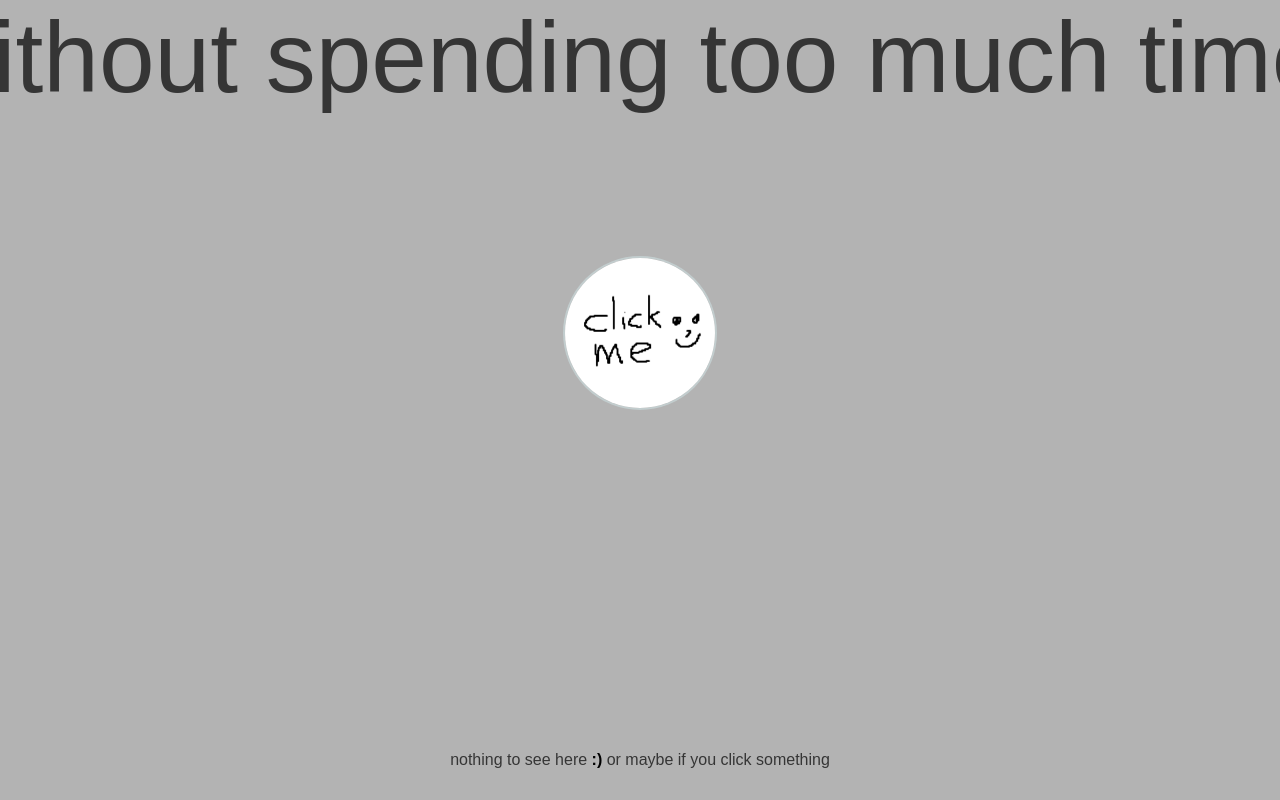
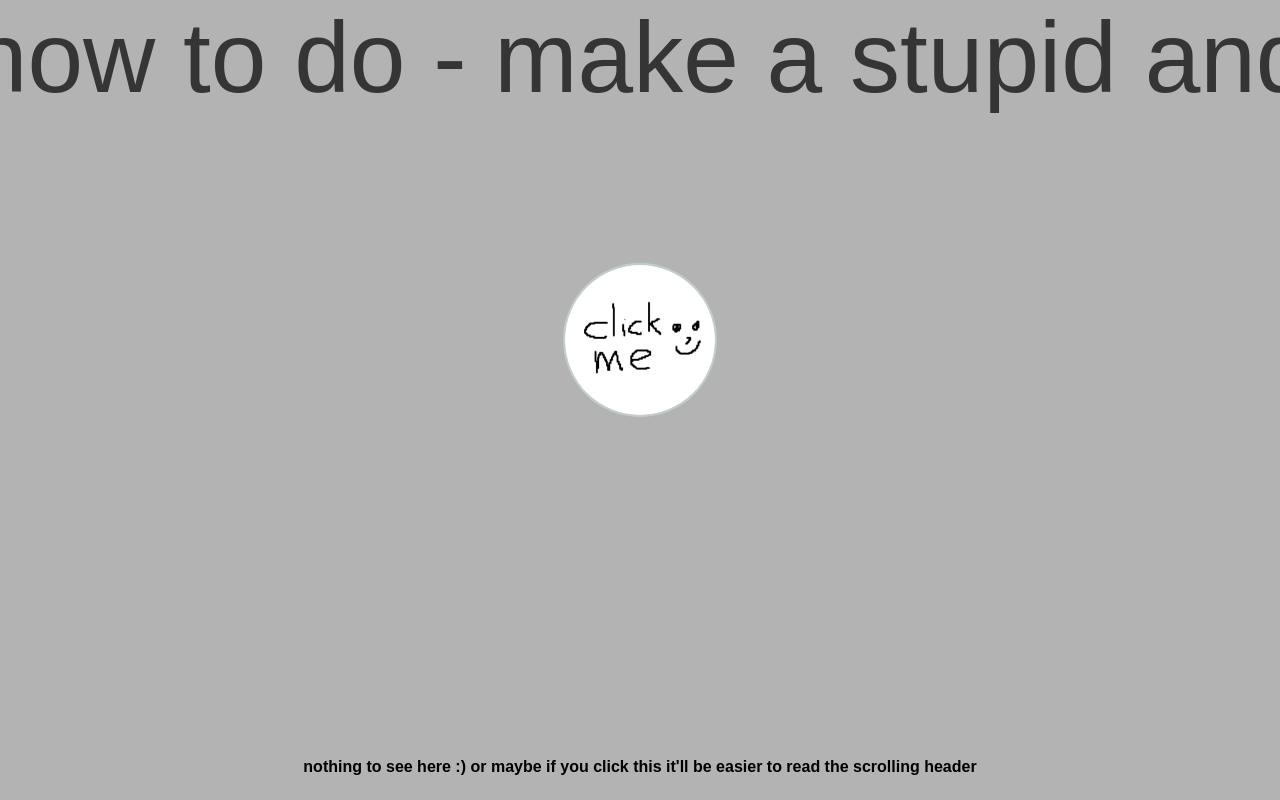
Before and after one commit to everydays-a-sale/maybe-possibly-a-treat, a SvelteKit app: page / in a window 1280 px wide. Built offline with nearby package versions, Linux system fonts and the light colour scheme.

Commit message:
feat: add footer help

```diff
--- a/src/routes/+layout.svelte
+++ b/src/routes/+layout.svelte
@@ -1,6 +1,8 @@
 <script>
 	import Header from './Header.svelte';
 	import './styles.css';
+
+	let toggle = false;
 </script>
 
 <div class="app">
@@ -11,7 +13,14 @@
 	</main>
 
 	<footer>
-		<p>nothing to see here <a href> :) </a> or maybe if you click something</p>
+		<a href="/" class="hint" on:click={() => (toggle = !toggle)}>
+			nothing to see here :) or maybe if you click this it'll be easier to read the scrolling header
+		</a>
+		{#if toggle}
+		<p>
+			"this is, maybe, possibly, a treat. it is intentionally difficult to read this, so I hope you can view this without spending too much time! I can't really sing to replicate your treat, so I did something I kinda know how to do - make a stupid and annoying website. I've said it before, but I really respect your dedication to school and studying (AND still trying to moderate the subreddit), especially when I compare to myself. ^_^ I hope you have a really good break, because you deserve it! I also hope this stupid little treat made you a bit happy after the usual painful exam season!"
+		</p>
+		{/if}
 	</footer>
 </div>
 
@@ -20,6 +29,10 @@
 		display: flex;
 		flex-direction: column;
 		min-height: 100vh;
+	}
+
+	.hint:hover {
+        text-shadow: 2px 2px 5px #76dff1;
 	}
 
 	main {
@@ -39,6 +52,9 @@
 		justify-content: center;
 		align-items: center;
 		padding: 12px;
+		margin-left: 36px;
+		margin-right: 36px;
+		margin-bottom: 12px;
 	}
 
 	footer a {
--- a/src/routes/Header.svelte
+++ b/src/routes/Header.svelte
@@ -1,5 +1,5 @@
 <script>
-    let marqueeText = "&nbsp; this is, maybe, possibly, a treat. it is intentionally difficult to read this, so I hope you can view this without spending too much time. this is just filler text to make you waste more time, but I'll probably fill this out a bit more later, just to waste more time!"
+    let marqueeText = "this is, maybe, possibly, a treat. it is intentionally difficult to read this, so I hope you can view this without spending too much time! I can't really sing to replicate your treat, so I did something I kinda know how to do - make a stupid and annoying website. I've said it before, but I really respect your dedication to school and studying (AND still trying to moderate the subreddit), especially when I compare to myself. ^_^ I hope you have a really good break, because you deserve it! I also hope this stupid little treat made you a bit happy after the usual painful exam season! "
 </script>
 
 <header>
@@ -32,7 +32,7 @@
 
     .marquee {
         display: inline-block;
-        animation: marquee 12s linear infinite;
+        animation: marquee 14s linear infinite;
     }
 
     .marquee-text {
--- a/src/routes/SoundButton.svelte
+++ b/src/routes/SoundButton.svelte
@@ -1,19 +1,19 @@
 <script>
     import { base } from '$app/paths';
-    let sounds = ['clap', 'gj', 'woo', 'woof', 'yay', 'youdidit']
-    let images = ['click', 'milliehat', 'dawg', 'rabbit', 'rats']
+    let sounds = ['clap', 'gj', 'woo', 'woof', 'yay', 'youdidit'];
+    let images = ['click', 'milliehat', 'dawg', 'rabbit', 'rats'];
 
-    let soundFileType = '.wav'
-    let imageFileType = '.png'
+    let soundFileType = '.wav';
+    let imageFileType = '.png';
 
     let currentImage=`${base}/images/${images[0]}${imageFileType}`;
 
 
-    let maxSoundIndex = sounds.length - 1
+    let maxSoundIndex = sounds.length - 1;
     let minSoundIndex = 0;
     let currentSoundIndex = -1;
 
-    let maxImageIndex = 3;
+    let maxImageIndex = images.length - 1;
     let minImageIndex = 1;
     let currentImageIndex = 1;
 
```
